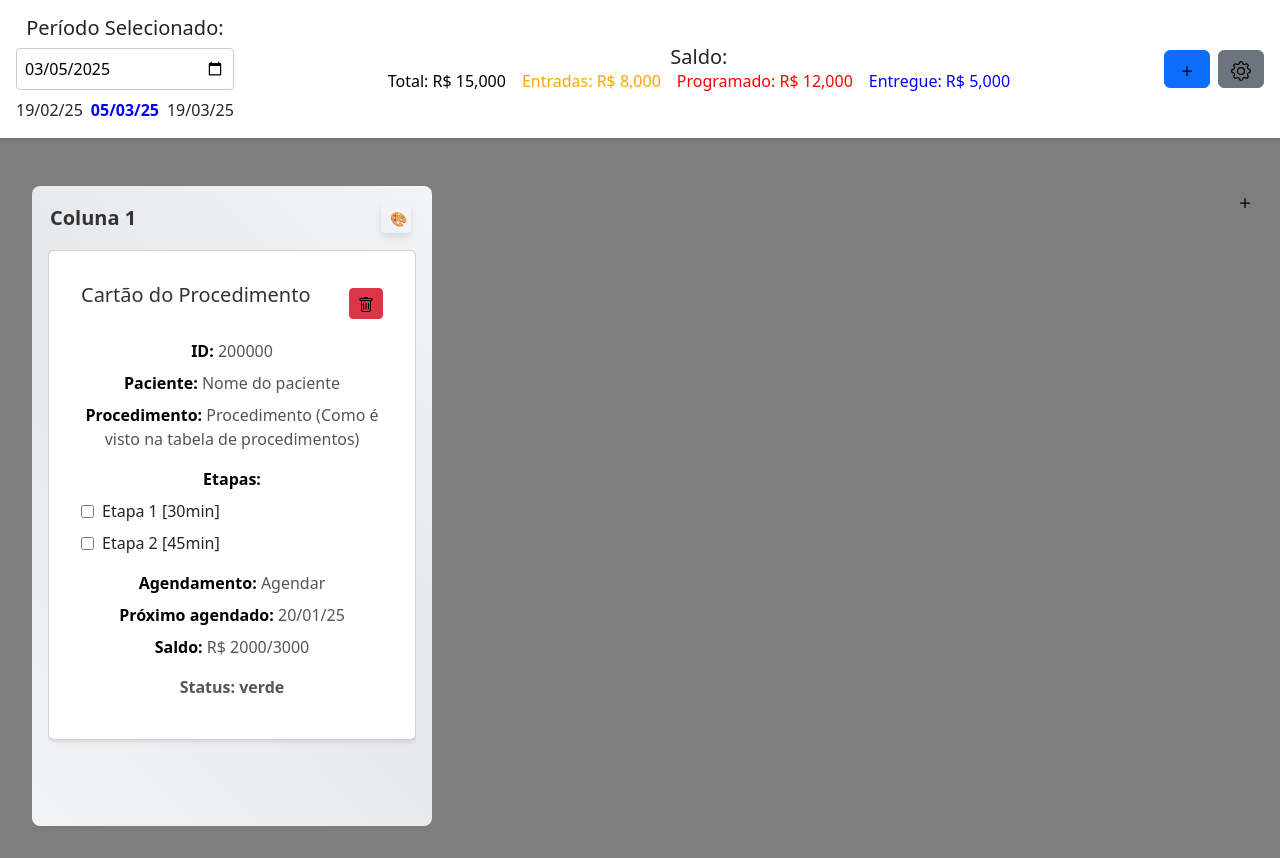
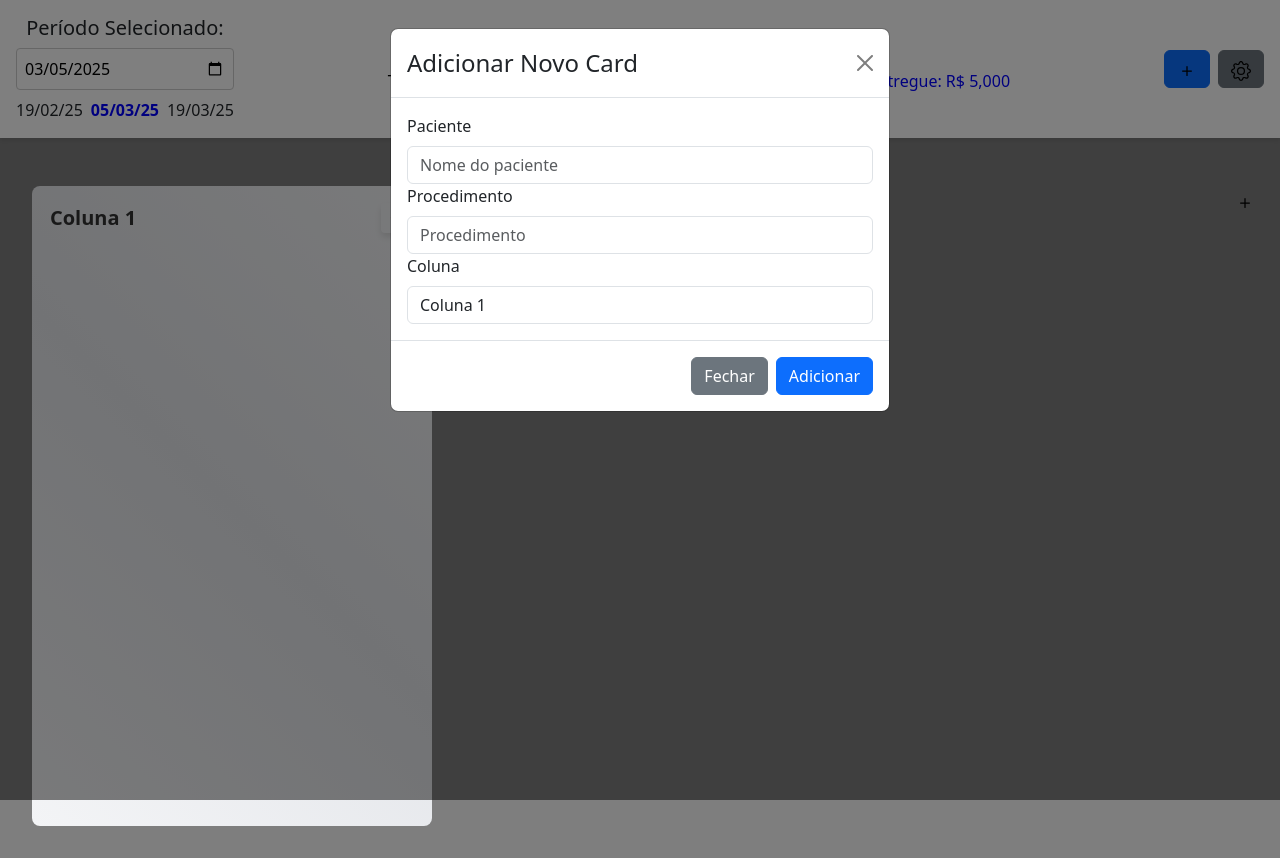
Before and after one commit to guilhermesmoreira/clinica, a React (Create React App) app: page / in a window 1280 px wide. Both pictures are taken after a click on the button 1187 px from the left and 69 px from the top of the page. Built offline with nearby package versions, Linux system fonts and the light colour scheme.

Commit message:
MOdificação variavel coluna

```diff
--- a/package.json
+++ b/package.json
@@ -3,6 +3,9 @@
   "version": "0.1.0",
   "private": true,
   "dependencies": {
+    "@dnd-kit/core": "^6.3.1",
+    "@dnd-kit/modifiers": "^9.0.0",
+    "@dnd-kit/sortable": "^10.0.0",
     "@testing-library/dom": "^10.4.0",
     "@testing-library/jest-dom": "^6.6.3",
     "@testing-library/react": "^16.2.0",
@@ -14,6 +17,7 @@
     "react-beautiful-dnd": "^13.1.1",
     "react-bootstrap": "^2.10.9",
     "react-bootstrap-icons": "^1.11.5",
+    "react-datepicker": "^8.2.1",
     "react-dom": "^19.0.0",
     "react-router-dom": "^7.2.0",
     "react-scripts": "5.0.1",
--- a/src/paginas/Home.js
+++ b/src/paginas/Home.js
@@ -1,8 +1,7 @@
 import React, { useState } from "react";
-import { Button, Card } from "react-bootstrap";
+import { Button, Card, Form, Modal } from "react-bootstrap";
 import { Plus, Trash } from "react-bootstrap-icons";
-import { addDays, subDays } from "date-fns";
-import { DragDropContext, Droppable, Draggable } from "react-beautiful-dnd";
+import { addDays, subDays, format } from "date-fns";
 import styles from "./Home.module.css";
 import Topbar from "../components/Topbar/Topbar";
 
@@ -17,13 +16,26 @@ const Home = () => {
     entregue: 5000,
   });
   const [columns, setColumns] = useState([
-    { id: 1, title: "Coluna 1", color: "linear-gradient(45deg, #f3f4f6, #e5e7eb, #f3f4f6)" }, // Gradiente inicial
+    { id: 1, title: "Coluna 1", color: "linear-gradient(45deg, #f3f4f6, #e5e7eb, #f3f4f6)" },
   ]);
   const [cards, setCards] = useState([]);
   const [nextCardId, setNextCardId] = useState(1);
   const [nextColumnId, setNextColumnId] = useState(2);
   const [isColorModalOpen, setIsColorModalOpen] = useState(false);
+  const [isAddCardModalOpen, setIsAddCardModalOpen] = useState(false);
   const [currentColumnId, setCurrentColumnId] = useState(null);
+  const [newCardData, setNewCardData] = useState({
+    columnId: columns[0].id,
+    paciente: "",
+    procedimento: "",
+    etapas: [],
+    agendamento: {
+      agendar: "Agendar",
+      dataAgendada: null,
+    },
+    saldo: "R$ 2000/3000",
+    status: "verde",
+  });
 
   const updateDateRange = (newSelectedDate) => {
     setSelectedDate(newSelectedDate);
@@ -42,15 +54,13 @@ const Home = () => {
   const addColumn = () => {
     setColumns([
       ...columns,
-      { id: nextColumnId, title: `Coluna ${nextColumnId}`, color: "linear-gradient(45deg, #f3f4f6, #e5e7eb, #f3f4f6)" }, // Gradiente inicial
+      { id: nextColumnId, title: `Coluna ${nextColumnId}`, color: "linear-gradient(45deg, #f3f4f6, #e5e7eb, #f3f4f6)" },
     ]);
     setNextColumnId(nextColumnId + 1);
   };
 
   const deleteColumn = (columnId) => {
-    const confirmDelete = window.confirm(
-      "Tem certeza que deseja deletar esta coluna?"
-    );
+    const confirmDelete = window.confirm("Tem certeza que deseja deletar esta coluna?");
     if (confirmDelete && columns.length > 1) {
       setColumns(columns.filter((column) => column.id !== columnId));
       setCards(cards.filter((card) => card.column !== columnId));
@@ -90,35 +100,51 @@ const Home = () => {
     closeColorModal();
   };
 
-  const addCard = (columnId) => {
+  const openAddCardModal = () => {
+    setIsAddCardModalOpen(true);
+  };
+
+  const closeAddCardModal = () => {
+    setIsAddCardModalOpen(false);
+    setNewCardData({
+      columnId: columns[0].id,
+      paciente: "",
+      procedimento: "",
+      etapas: [],
+      agendamento: {
+        agendar: "Agendar",
+        dataAgendada: null,
+      },
+      saldo: "R$ 2000/3000",
+      status: "verde",
+    });
+  };
+
+  const handleAddCard = () => {
     const newCard = {
       id: nextCardId,
-      column: columnId,
+      column: newCardData.columnId,
       content: {
-        ID: "200000",
-        paciente: "Nome do paciente",
-        procedimento: "Procedimento (Como é visto na tabela de procedimentos)",
+        ID: `20000${nextCardId}`,
+        paciente: newCardData.paciente,
+        procedimento: newCardData.procedimento,
         etapas: [
           { etapa: "Etapa 1 [30min]", concluida: false },
           { etapa: "Etapa 2 [45min]", concluida: false },
         ],
-        agendamento: {
-          agendar: "Agendar",
-          proximoAgendado: "20/01/25",
-        },
-        saldo: "R$ 2000/3000",
-        status: "verde",
+        agendamento: newCardData.agendamento,
+        saldo: newCardData.saldo,
+        status: newCardData.status,
       },
     };
 
     setCards([...cards, newCard]);
     setNextCardId(nextCardId + 1);
+    closeAddCardModal();
   };
 
   const deleteCard = (cardId) => {
-    const confirmDelete = window.confirm(
-      "Tem certeza que deseja deletar este card?"
-    );
+    const confirmDelete = window.confirm("Tem certeza que deseja deletar este card?");
     if (confirmDelete) {
       setCards(cards.filter((card) => card.id !== cardId));
     }
@@ -144,35 +170,43 @@ const Home = () => {
     );
   };
 
-  const onDragEnd = (result) => {
-    const { destination, source, draggableId } = result;
+  const handleAgendar = (cardId, dateString) => {
+    const localDate = new Date(dateString + "T00:00:00");
+    setCards(
+      cards.map((card) =>
+        card.id === cardId
+          ? {
+              ...card,
+              content: {
+                ...card.content,
+                agendamento: {
+                  agendar: `Agendado: ${format(localDate, "dd/MM/yy")}`,
+                  dataAgendada: localDate,
+                },
+              },
+            }
+          : card
+      )
+    );
+  };
 
-    if (
-      !destination ||
-      (destination.droppableId === source.droppableId &&
-        destination.index === source.index)
-    ) {
-      return;
-    }
-
-    const card = cards.find((card) => card.id.toString() === draggableId);
-    const newCards = cards.filter((card) => card.id.toString() !== draggableId);
-
-    const updatedCard = { ...card, column: parseInt(destination.droppableId) };
-    newCards.splice(destination.index, 0, updatedCard);
-
-    setCards(newCards);
+  const handleColumnChange = (cardId, newColumnId) => {
+    setCards(
+      cards.map((card) =>
+        card.id === cardId ? { ...card, column: parseInt(newColumnId) } : card
+      )
+    );
   };
 
   const ColorModal = ({ isOpen, onClose, onSelectColor }) => {
     if (!isOpen) return null;
 
     const colors = [
-      "linear-gradient(45deg, #4CAF50, #A5D6A7, #4CAF50)", // Verde Metálico
-      "linear-gradient(45deg, #FF5252, #FF8A80, #FF5252)", // Vermelho Metálico
-      "linear-gradient(45deg, #2196F3, #90CAF9, #2196F3)", // Azul Metálico
-      "linear-gradient(45deg, #FFFFFF, #E0E0E0, #FFFFFF)", // Branco Metálico
-      "linear-gradient(45deg, #000000, #424242, #000000)", // Preto Metálico
+      "linear-gradient(45deg, #4CAF50, #A5D6A7, #4CAF50)",
+      "linear-gradient(45deg, #FF5252, #FF8A80, #FF5252)",
+      "linear-gradient(45deg, #2196F3, #90CAF9, #2196F3)",
+      "linear-gradient(45deg, #FFFFFF, #E0E0E0, #FFFFFF)",
+      "linear-gradient(45deg, #000000, #424242, #000000)",
     ];
 
     return (
@@ -207,21 +241,17 @@ const Home = () => {
         toDate={toDate}
         setToDate={setToDate}
         balanceData={balanceData}
-        onAddCard={() => addCard(columns[0].id)}
+        onAddCard={openAddCardModal}
       />
 
       <div className={styles.content}>
-        <DragDropContext onDragEnd={onDragEnd}>
         <div className={styles.columnsContainer}>
           <div className={styles.columns}>
             {columns.map((column) => (
-                <Droppable key={column.id} droppableId={column.id.toString()}>
-                  {(provided) => (
               <div
-                      ref={provided.innerRef}
-                      {...provided.droppableProps}
+                key={column.id}
                 className={styles.column}
-                      style={{ background: column.color }} // Aplica o gradiente
+                style={{ background: column.color }}
               >
                 <div className={styles.columnHeader}>
                   <input
@@ -230,7 +260,7 @@ const Home = () => {
                     onChange={(e) => editColumnTitle(column.id, e.target.value)}
                     className={`${styles.columnTitleInput} ${
                       column.color.includes("#000000") ? styles.whiteText : ""
-                          }`} // Condicional para texto branco
+                    }`}
                   />
                   <div>
                     <Button
@@ -257,19 +287,8 @@ const Home = () => {
                 <div className={styles.cards}>
                   {cards
                     .filter((card) => card.column === column.id)
-                          .map((card, index) => (
-                            <Draggable
-                              key={card.id}
-                              draggableId={card.id.toString()}
-                              index={index}
-                            >
-                              {(provided) => (
-                                <div
-                                  ref={provided.innerRef}
-                                  {...provided.draggableProps}
-                                  {...provided.dragHandleProps}
-                                >
-                                  <Card className={styles.card}>
+                    .map((card) => (
+                      <Card key={card.id} className={styles.card}>
                         <Card.Body>
                           <div className={styles.cardHeader}>
                             <h4>Cartão do Procedimento</h4>
@@ -286,61 +305,57 @@ const Home = () => {
                             <strong>ID:</strong> {card.content.ID}
                           </p>
                           <p>
-                                        <strong>Paciente:</strong>{" "}
-                                        {card.content.paciente}
+                            <strong>Paciente:</strong> {card.content.paciente}
                           </p>
                           <p>
-                                        <strong>Procedimento:</strong>{" "}
-                                        {card.content.procedimento}
+                            <strong>Procedimento:</strong> {card.content.procedimento}
                           </p>
                           <div className={styles.etapas}>
                             <strong>Etapas:</strong>
-                                        {card.content.etapas.map(
-                                          (etapa, index) => (
+                            {card.content.etapas.map((etapa, index) => (
                               <div key={index}>
                                 <input
                                   type="checkbox"
                                   checked={etapa.concluida}
-                                                onChange={() =>
-                                                  toggleEtapa(card.id, index)
-                                                }
+                                  onChange={() => toggleEtapa(card.id, index)}
                                 />
                                 {etapa.etapa}
                               </div>
-                                          )
-                                        )}
+                            ))}
                           </div>
                           <p>
-                                        <strong>Agendamento:</strong>{" "}
-                                        {card.content.agendamento.agendar}
+                            <strong>Agendamento:</strong> {card.content.agendamento.agendar}
                           </p>
+                          <input
+                            type="date"
+                            value={card.content.agendamento.dataAgendada?.toISOString().split("T")[0] || ""}
+                            onChange={(e) => handleAgendar(card.id, e.target.value)}
+                            className={styles.dateInput}
+                          />
                           <p>
-                                        <strong>Próximo agendado:</strong>{" "}
-                                        {
-                                          card.content.agendamento
-                                            .proximoAgendado
-                                        }
+                            <strong>Saldo:</strong> {card.content.saldo}
                           </p>
-                                      <p>
-                                        <strong>Saldo:</strong>{" "}
-                                        {card.content.saldo}
-                                      </p>
-                                      <p
-                                        className={`${styles.status} ${card.content.status}`}
-                                      >
+                          <p className={`${styles.status} ${card.content.status}`}>
                             Status: {card.content.status}
                           </p>
+                          <Form.Group controlId={`formColumn-${card.id}`}>
+                            <Form.Label>Coluna</Form.Label>
+                            <Form.Select
+                              value={card.column}
+                              onChange={(e) => handleColumnChange(card.id, e.target.value)}
+                            >
+                              {columns.map((col) => (
+                                <option key={col.id} value={col.id}>
+                                  {col.title}
+                                </option>
+                              ))}
+                            </Form.Select>
+                          </Form.Group>
                         </Card.Body>
                       </Card>
-                                </div>
-                              )}
-                            </Draggable>
                     ))}
-                        {provided.placeholder}
                 </div>
               </div>
-                  )}
-                </Droppable>
             ))}
           </div>
           <Button
@@ -352,7 +367,6 @@ const Home = () => {
             <Plus size={20} />
           </Button>
         </div>
-        </DragDropContext>
       </div>
 
       <ColorModal
@@ -360,6 +374,62 @@ const Home = () => {
         onClose={closeColorModal}
         onSelectColor={handleColorSelect}
       />
+
+      <Modal show={isAddCardModalOpen} onHide={closeAddCardModal}>
+        <Modal.Header closeButton>
+          <Modal.Title>Adicionar Novo Card</Modal.Title>
+        </Modal.Header>
+        <Modal.Body>
+          <Form>
+            <Form.Group controlId="formPaciente">
+              <Form.Label>Paciente</Form.Label>
+              <Form.Control
+                type="text"
+                placeholder="Nome do paciente"
+                value={newCardData.paciente}
+                onChange={(e) =>
+                  setNewCardData({ ...newCardData, paciente: e.target.value })
+                }
+              />
+            </Form.Group>
+            <Form.Group controlId="formProcedimento">
+              <Form.Label>Procedimento</Form.Label>
+              <Form.Control
+                type="text"
+                placeholder="Procedimento"
+                value={newCardData.procedimento}
+                onChange={(e) =>
+                  setNewCardData({ ...newCardData, procedimento: e.target.value })
+                }
+              />
+            </Form.Group>
+            <Form.Group controlId="formColuna">
+              <Form.Label>Coluna</Form.Label>
+              <Form.Control
+                as="select"
+                value={newCardData.columnId}
+                onChange={(e) =>
+                  setNewCardData({ ...newCardData, columnId: parseInt(e.target.value) })
+                }
+              >
+                {columns.map((column) => (
+                  <option key={column.id} value={column.id}>
+                    {column.title}
+                  </option>
+                ))}
+              </Form.Control>
+            </Form.Group>
+          </Form>
+        </Modal.Body>
+        <Modal.Footer>
+          <Button variant="secondary" onClick={closeAddCardModal}>
+            Fechar
+          </Button>
+          <Button variant="primary" onClick={handleAddCard}>
+            Adicionar
+          </Button>
+        </Modal.Footer>
+      </Modal>
     </div>
   );
 };
--- a/src/paginas/Home.module.css
+++ b/src/paginas/Home.module.css
@@ -18,7 +18,7 @@
   align-items: flex-start;
   gap: 1rem;
   overflow: hidden;
-  /* Evita que o conteúdo extrapole */
+  /* Removido overflow: hidden */
 }
 
 .columns {
@@ -31,7 +31,6 @@
 
 .column {
   width: 400px;
-  /* Largura fixa para as colunas */
   height: 40rem;
   background-color: #f3f4f6;
   border-radius: 0.5rem;
@@ -39,9 +38,7 @@
   display: flex;
   flex-direction: column;
   flex-shrink: 0;
-  /* Impede que a coluna encolha */
 }
-
 
 .columnHeader {
   display: flex;
@@ -123,7 +120,6 @@
 
 .addColumnButton {
   margin-top: 1rem;
-  /* Alinha o botão com o topo das colunas */
 }
 
 .cardHeader {
@@ -211,5 +207,5 @@
 }
 
 .whiteText {
-  color: white !important; /* Força o texto a ser branco */
+  color: white !important;
 }
```
Also changed, not shown: 1 other file (tests, documents, lock files or other folders). Lines whose indentation alone changed are shown as unchanged.
